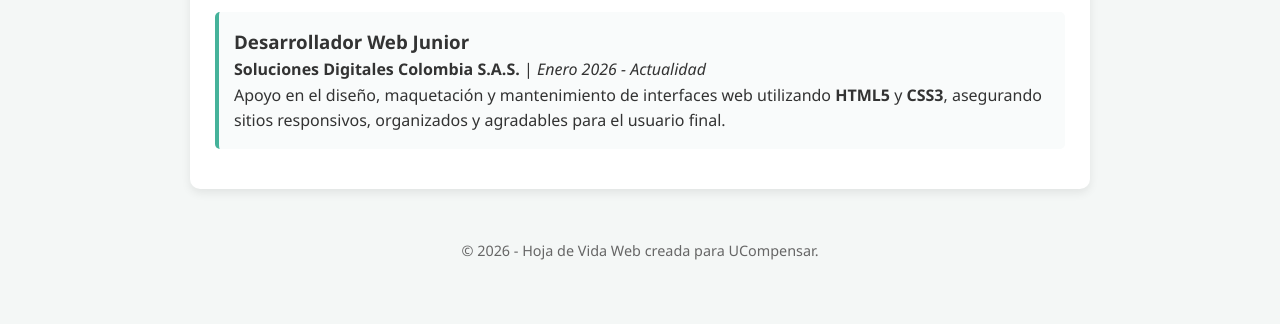
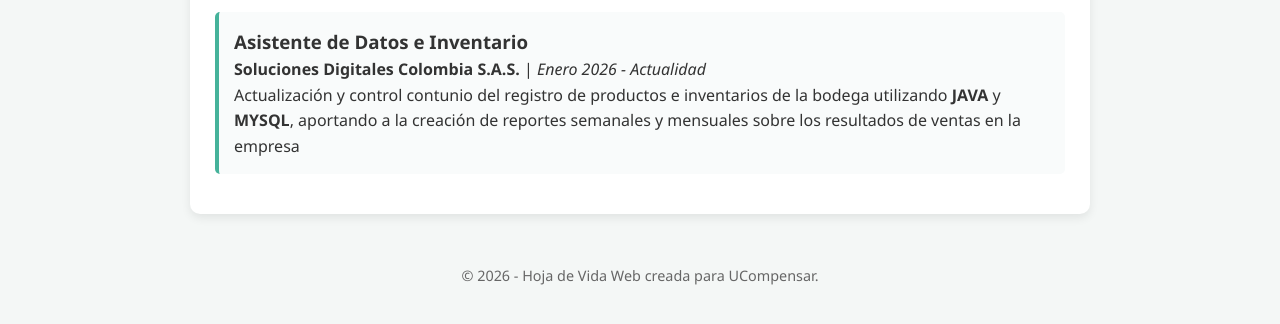
Before and after one commit to JuanMila0717/hoja-de-vida, a plain HTML site: page experiencia.html in a window 1280 px wide. Shown: the part 168-492 px from the top of the page. Drawn offline with Linux system fonts and the light colour scheme.

Commit message:
Update experiencia.html

```diff
--- a/experiencia.html
+++ b/experiencia.html
@@ -20,9 +20,9 @@
             <h2>Experiencia Laboral</h2>
 
             <div class="bloque-info">
-                <h3>Desarrollador Web Junior</h3>
+                <h3>Asistente de Datos e Inventario</h3>
                 <p><strong>Soluciones Digitales Colombia S.A.S.</strong> | <em>Enero 2026 - Actualidad</em></p>
-                <p>Apoyo en el diseño, maquetación y mantenimiento de interfaces web utilizando <strong>HTML5</strong> y <strong>CSS3</strong>, asegurando sitios responsivos, organizados y agradables para el usuario final.</p>
+                <p>Actualización y control contunio del registro de productos e inventarios de la bodega utilizando <strong>JAVA</strong> y <strong>MYSQL</strong>, aportando a la creación de reportes semanales y mensuales sobre los resultados de ventas en la empresa</p>
             </div>
         </section>
     </main>
```
